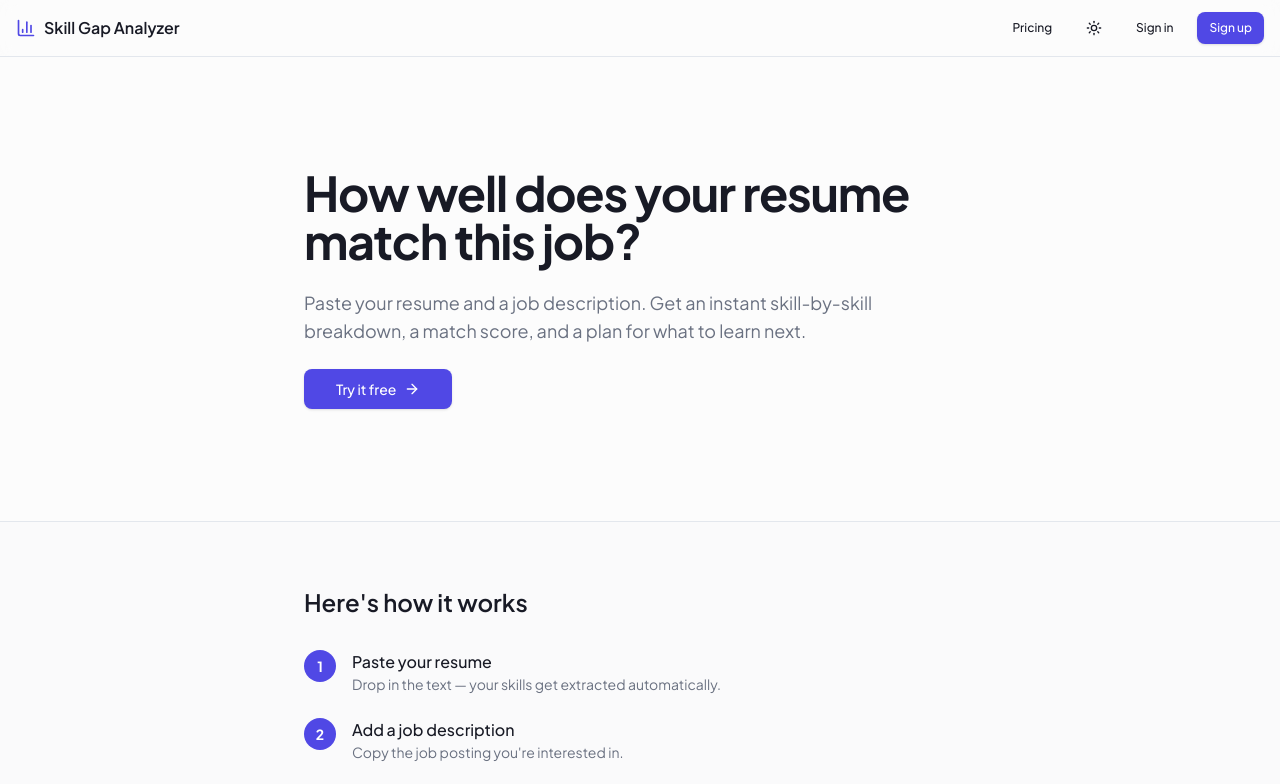
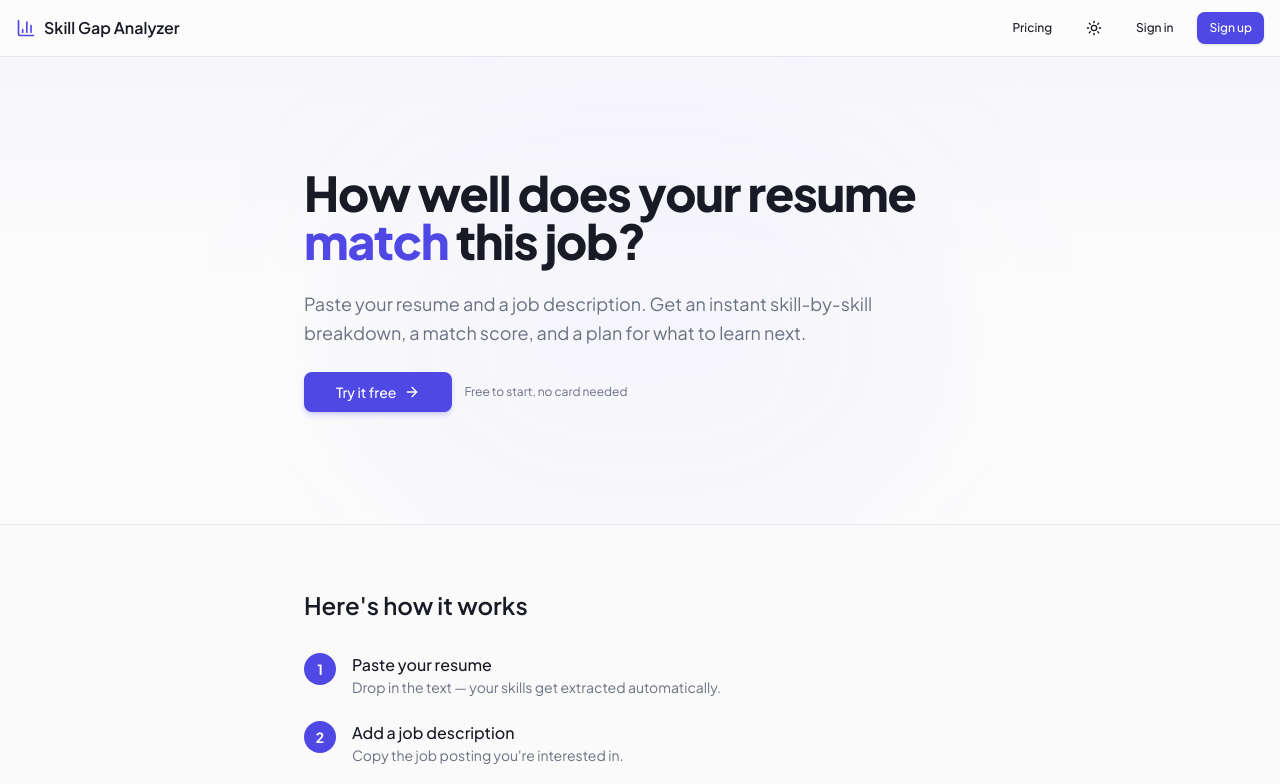
Before and after one commit to 1shanpanta/skill-gap-analyzer, a Next.js app in the folder client/: page / in a window 1280 px wide. Shown: the top 784 px of the page. Built offline with nearby package versions, Linux system fonts and the light colour scheme; no server answers.

Commit message:
[style] polish hero with gradient backdrop, primary highlight, shadow cta

```diff
--- a/client/src/app/page.tsx
+++ b/client/src/app/page.tsx
@@ -73,25 +73,33 @@ export default function LandingPage() {
       </header>
 
       {/* Hero */}
-      <section className="container mx-auto px-4 py-20 lg:py-28">
+      <section className="relative overflow-hidden">
+        {/* Subtle gradient backdrop */}
+        <div className="absolute inset-0 -z-10 bg-gradient-to-b from-primary/[0.03] via-transparent to-transparent" />
+        <div className="absolute top-20 left-1/2 -translate-x-1/2 -z-10 h-[400px] w-[600px] rounded-full bg-primary/[0.04] blur-[100px]" />
+
+        <div className="container mx-auto px-4 py-20 lg:py-28">
           <div className="mx-auto max-w-2xl space-y-6">
-          <h1 className="text-4xl font-bold tracking-tight sm:text-5xl">
-            How well does your resume match this job?
+            <h1 className="text-4xl font-extrabold tracking-tight sm:text-5xl">
+              How well does your resume{" "}
+              <span className="text-primary">match</span> this job?
             </h1>
 
-          <p className="text-lg text-muted-foreground">
+            <p className="text-lg text-muted-foreground leading-relaxed">
               Paste your resume and a job description. Get an instant
               skill-by-skill breakdown, a match score, and a plan for
               what to learn next.
             </p>
 
-          <div>
+            <div className="flex items-center gap-3">
               <Link href={ctaHref}>
-              <Button size="lg" className="gap-2">
+                <Button size="lg" className="gap-2 shadow-md shadow-primary/20">
                   {ctaLabel}
                   <ArrowRight className="h-4 w-4" />
                 </Button>
               </Link>
+              <span className="text-xs text-muted-foreground">Free to start, no card needed</span>
+            </div>
           </div>
         </div>
       </section>
```
Lines whose indentation alone changed are shown as unchanged.
